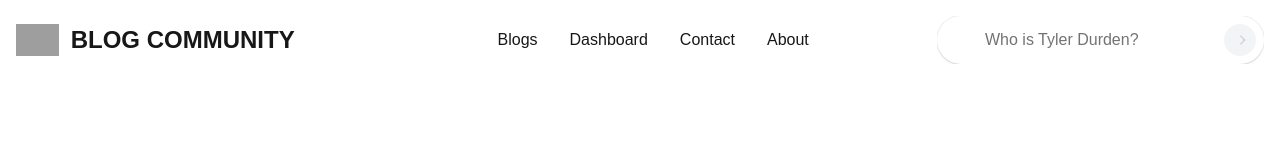
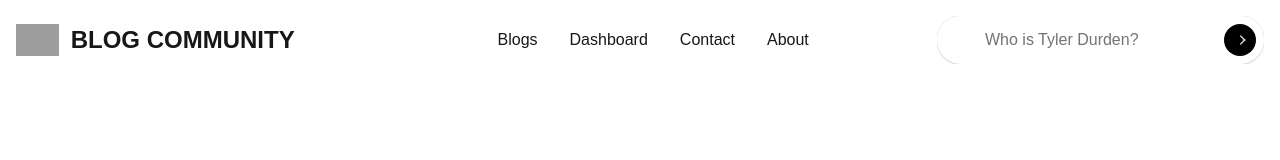
Before and after one commit to sourav0009/BlogApplaction, a Next.js app in the folder client/: page / in a window 1280 px wide. Shown: the top 160 px of the page. Built offline with nearby package versions, Linux system fonts and the light colour scheme; grey boxes are pictures that could not be loaded.

Commit message:
chang scarch bar butten colur

```diff
--- /dev/null
+++ b/client/components/Blog.tsx
@@ -0,0 +1,11 @@
+import React from 'react'
+
+const Blog = () => {
+  return (
+    <div>
+
+    </div>
+  )
+}
+
+export default Blog
--- a/client/components/navbar.tsx
+++ b/client/components/navbar.tsx
@@ -55,19 +55,19 @@ const Navbar = () => {
                     <button
                         data-collapse-toggle="navbar-search"
                         type="button"
-                        className="inline-flex items-center p-2 w-10 h-10 justify-center text-sm text-gray-500 rounded-lg md:hidden hover:bg-gray-100 focus:outline-none focus:ring-2 focus:ring-gray-200 dark:text-gray-400 dark:hover:bg-gray-700 dark:focus:ring-gray-600"
+                        className="inline-flex items-center p-2 w-10 h-10 justify-center  text-sm text-gray-500 rounded-lg md:hidden hover:bg-gray-100 focus:outline-none focus:ring-2 focus:ring-gray-200 dark:text-gray-400 dark:hover:bg-gray-700 dark:focus:ring-gray-600"
                         aria-controls="navbar-search"
                         aria-expanded="false"
                     >
                         <span className="sr-only">Open main menu</span>
-                        <svg className="w-5 h-5" aria-hidden="true" xmlns="http://www.w3.org/2000/svg" fill="none" viewBox="0 0 17 14">
+                        <svg className="w-5 h-5 " aria-hidden="true" xmlns="http://www.w3.org/2000/svg" fill="none" viewBox="0 0 17 14">
                             <path stroke="currentColor" strokeLinecap="round" strokeLinejoin="round" strokeWidth="2" d="M1 1h15M1 7h15M1 13h15" />
                         </svg>
                     </button>
                 </div>
                 <div className="items-center justify-between hidden w-full md:flex md:w-auto md:order-1" id="navbar-search">
                     <div className="relative mt-3 md:hidden">
-                        <div className="absolute inset-y-0 start-0 flex items-center ps-3 pointer-events-none">
+                        <div className="absolute inset-y-0 start-0 flex items-center  ps-3 pointer-events-none">
                             <svg className="w-4 h-4 text-gray-500 dark:text-gray-400" aria-hidden="true" xmlns="http://www.w3.org/2000/svg" fill="none" viewBox="0 0 20 20">
                                 <path stroke="currentColor" strokeLinecap="round" strokeLinejoin="round" strokeWidth="2" d="m19 19-4-4m0-7A7 7 0 1 1 1 8a7 7 0 0 1 14 0Z" />
                             </svg>
--- a/client/components/ui/placeholders-and-vanish-input.tsx
+++ b/client/components/ui/placeholders-and-vanish-input.tsx
@@ -210,7 +210,7 @@ export function PlaceholdersAndVanishInput({
       <button
         disabled={!value}
         type="submit"
-        className="absolute right-2 top-1/2 z-50 -translate-y-1/2 h-8 w-8 rounded-full disabled:bg-gray-100 bg-black dark:bg-zinc-900 dark:disabled:bg-zinc-800 transition duration-200 flex items-center justify-center"
+        className="absolute right-2 top-1/2 z-50 -translate-y-1/2 h-8 w-8  rounded-full bg-black dark:bg-zinc-900 dark:disabled:bg-zinc-800 transition duration-200 flex items-center justify-center"
       >
         <motion.svg
           xmlns="http://www.w3.org/2000/svg"
```
